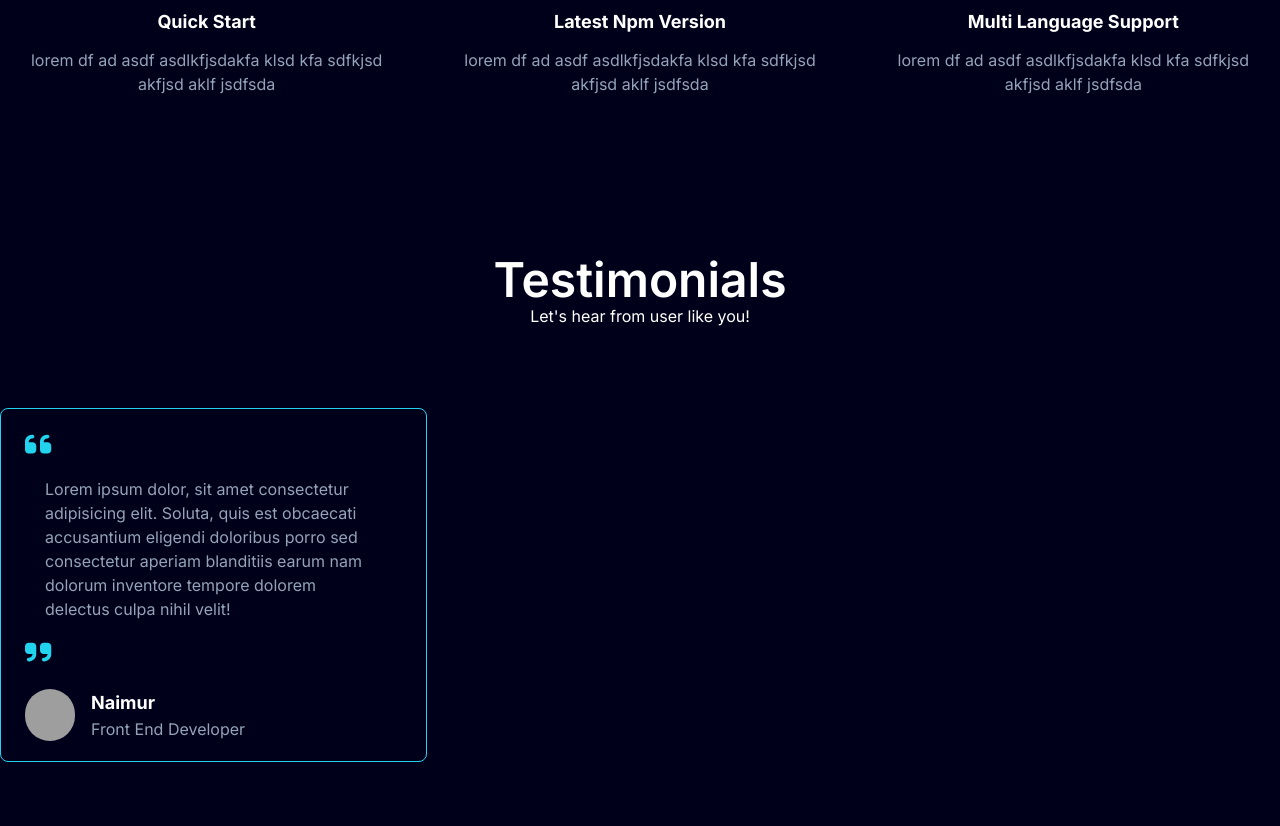
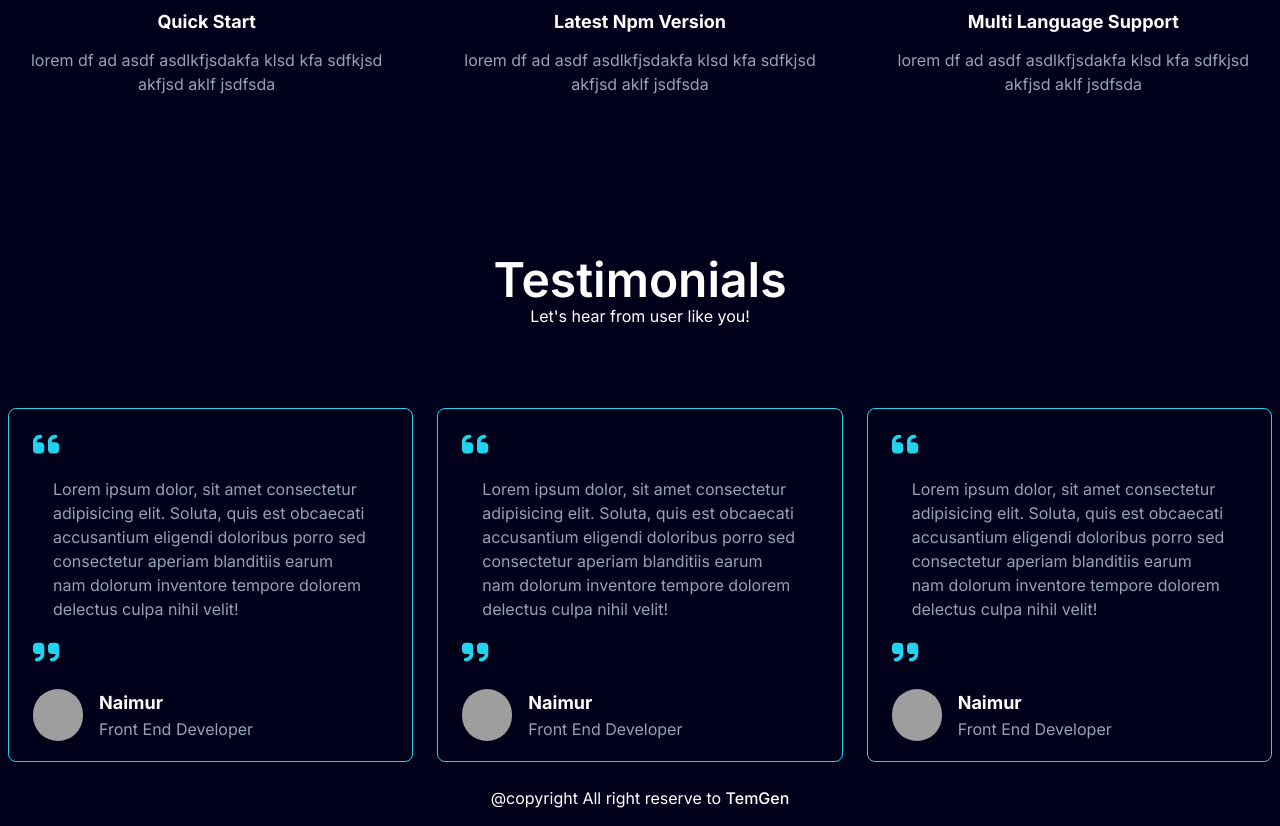
Before and after one commit to Naimur53/template-generator-frontend, a Next.js app: page / in a window 1280 px wide. Shown: the part 4400-5226 px from the top of the page. Before the commit the page ends 5162 px from the top, so only its background shows below. Built offline with nearby package versions, Linux system fonts and the light colour scheme; no server answers; grey boxes are pictures that could not be loaded.

Commit message:
update responsiveness

```diff
--- a/app/(rootLayout)/layout.tsx
+++ b/app/(rootLayout)/layout.tsx
@@ -1,3 +1,4 @@
+import Footer from "../components/shared/Footer";
 import Navbar from "../components/shared/Navbar";
 
 export default function layout({
@@ -9,6 +10,7 @@ export default function layout({
         <div className=''>
             <Navbar />
             {children}
+            <Footer />
         </div>
     );
 };
--- a/app/components/home/BackendCustomChart.tsx
+++ b/app/components/home/BackendCustomChart.tsx
@@ -118,7 +118,7 @@ export default function BackendCustomChart() {
                                     {single.title}
                                 </span>
                                 <div
-                                    className={`outer-content-text-details-wrap text-sm details-wrap-${i + 1
+                                    className={`hidden lg:block outer-content-text-details-wrap text-sm details-wrap-${i + 1
                                         }`}
                                 >
                                     <h2>Get Method</h2>
--- a/app/components/home/StepOfBackend.tsx
+++ b/app/components/home/StepOfBackend.tsx
@@ -8,9 +8,9 @@ import Link from "next/link";
 
 export default function StepOfBackend() {
     return (
-        <div className="section-padding">
+        <div className="section-padding px-2 lg:px-0">
             <div className="service-area">
-                <div className="wave-step"></div>
+                <div className="hidden lg:block wave-step"></div>
                 <motion.div
                     initial={{
                         left: "0%",
@@ -43,7 +43,7 @@ export default function StepOfBackend() {
                     </div>
 
                     <div className="col-span-1 lg:col-span-2">
-                        <div>
+                        <div className="flex justify-center lg:justify-start">
                             <div className="position-1 ">
                                 <div className="step-around "></div>
                                 <div className="w-full flex justify-center z-30">
@@ -71,7 +71,7 @@ export default function StepOfBackend() {
                     </div>
 
                     <div className="col-span-1 lg:col-span-2">
-                        <div>
+                        <div className="flex justify-center lg:justify-start">
                             <div className="position-2">
                                 <div className="step-around"></div>
                                 <div className="w-full flex justify-center z-30">
@@ -99,7 +99,7 @@ export default function StepOfBackend() {
                     </div>
 
                     <div className="col-span-1 lg:col-span-2">
-                        <div>
+                        <div className="flex justify-center lg:justify-start">
                             <div className="position-3">
                                 <div className="step-around"></div>
                                 <div className="w-full flex justify-center z-30">
--- a/app/components/home/Testimonials.tsx
+++ b/app/components/home/Testimonials.tsx
@@ -11,17 +11,33 @@ export default function Testimonials() {
             displayName: "Naimur",
             profession: "Front End Developer",
         },
+        {
+            rating: 2,
+            des: "Lorem ipsum dolor, sit amet consectetur adipisicing elit. Soluta, quis est obcaecati accusantium eligendi doloribus porro sed consectetur aperiam blanditiis earum nam dolorum inventore tempore dolorem delectus culpa nihil velit!",
+            photoUrl:
+                "https://lh3.googleusercontent.com/-3Y3FGxjj2k0/AAAAAAAAAAI/AAAAAAAAAAA/AFNEGgJxiqTuWXHxR-glYr8QUBS1XCBJaw/photo.jpg?sz=46",
+            displayName: "Naimur",
+            profession: "Front End Developer",
+        },
+        {
+            rating: 2,
+            des: "Lorem ipsum dolor, sit amet consectetur adipisicing elit. Soluta, quis est obcaecati accusantium eligendi doloribus porro sed consectetur aperiam blanditiis earum nam dolorum inventore tempore dolorem delectus culpa nihil velit!",
+            photoUrl:
+                "https://lh3.googleusercontent.com/-3Y3FGxjj2k0/AAAAAAAAAAI/AAAAAAAAAAA/AFNEGgJxiqTuWXHxR-glYr8QUBS1XCBJaw/photo.jpg?sz=46",
+            displayName: "Naimur",
+            profession: "Front End Developer",
+        },
     ];
     return (
-        <section className="container mx-auto section-padding">
+        <section className="container mx-auto section-padding px-2 lg:px-2">
             <div className="flex justify-center items-center">
                 <div className="text-center">
                     <h2 className="home-heading">Testimonials</h2>
                     <p>{`Let's`} hear from user like you! </p>
                 </div>
             </div>
-            <div className="mt-20">
-                <div className="grid grid-cols-3">
+            <div className="mt-10 lg:mt-20">
+                <div className="grid grid-cols-1 lg:grid-cols-3 gap-4 lg:gap-6">
                     {data.map((single, i) => (
                         <div
                             key={i}
--- a/app/components/home/WhyTemGen.tsx
+++ b/app/components/home/WhyTemGen.tsx
@@ -47,7 +47,7 @@ export default function WhyTemGen() {
             <div className="container">
                 <div className="flex justify-center flex-col items-center">
                     <h2 className="home-heading">Why you need Temgen</h2>
-                    <p className="w-1/2 text-center mt-10">
+                    <p className="w-5/6 lg:w-1/2 text-center mt-10">
                         Lorem ipsum, dolor sit amet consectetur adipisicing elit. Quibusdam
                         et iste tempora quis eum obcaecati mollitia excepturi nam{" "}
                     </p>
@@ -56,7 +56,7 @@ export default function WhyTemGen() {
                     variants={container}
                     initial="hidden"
                     whileInView="show"
-                    className="grid grid-cols-1 lg:grid-cols-3 pt-20 gap-5 "
+                    className="grid grid-cols-1 lg:grid-cols-3 pt-10 lg:pt-20 gap-5 "
                 >
                     {data.map((single) => (
                         <motion.div
--- /dev/null
+++ b/app/components/shared/Footer.tsx
@@ -0,0 +1,7 @@
+export default function Footer() {
+    return (
+        <div className='container mx-auto pt-6 pb-4 from-neutral-200 text-center'>
+            @copyright All right reserve to <span className="font-medium">TemGen</span>
+        </div>
+    );
+};
--- a/app/components/shared/PrivetLayout.tsx
+++ b/app/components/shared/PrivetLayout.tsx
@@ -6,7 +6,7 @@ import { useRouter } from "next/navigation";
 export default function PrivetLayout({ children }: { children: React.ReactNode }) {
     const { user, loading, error } = useAppSelector((state) => state.user);
     const router = useRouter();
-
+    console.log(user);
     if (loading) {
         return <div className="h-screen flex justify-center items-center"></div>;
     }
--- a/app/tools/layout.tsx
+++ b/app/tools/layout.tsx
@@ -11,7 +11,7 @@ export default function ToolsLayout({
     children: React.ReactNode;
 }>) {
     return (
-        // <PrivetLayout>
+        <PrivetLayout>
             <div className="relative z-50">
                 <Navbar />
                 <div className="flex justify-between w-full overflow-hidden">
@@ -26,6 +26,6 @@ export default function ToolsLayout({
                     </motion.div>
                 </div>
             </div>
-        // </PrivetLayout>
+        </PrivetLayout>
     );
 };
```
Lines whose indentation alone changed are shown as unchanged.
